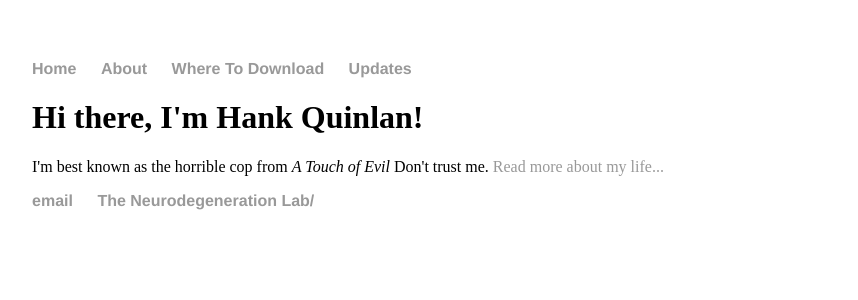
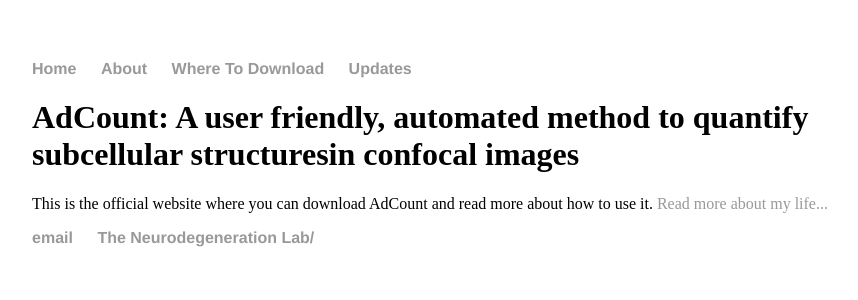
Before and after one commit to adcount/adcount.github.io, a Jekyll site: the page built from index.html, in a window 1280 px wide. Shown: the top 300 px of the page, without its empty margins (160-1018 px from the left). Built offline with Jekyll 4.4.1, drawn with Linux system fonts in a browser that asks for light colours.

Commit message:
Update index.html

```diff
--- a/index.html
+++ b/index.html
@@ -1,8 +1,8 @@
 ---
 layout: default
-title: Hank Quinlan, Horrible Cop
+title: AdCount
 ---
 <div class="blurb">
-	<h1>Hi there, I'm Hank Quinlan!</h1>
-	<p>I'm best known as the horrible cop from <em>A Touch of Evil</em> Don't trust me. <a href="/about">Read more about my life...</a></p>
+	<h1>AdCount: A user friendly, automated method to quantify subcellular structuresin confocal images</h1>
+	<p>This is the official website where you can download AdCount and read more about how to use it. <a href="/about">Read more about my life...</a></p>
 </div><!-- /.blurb -->
```
